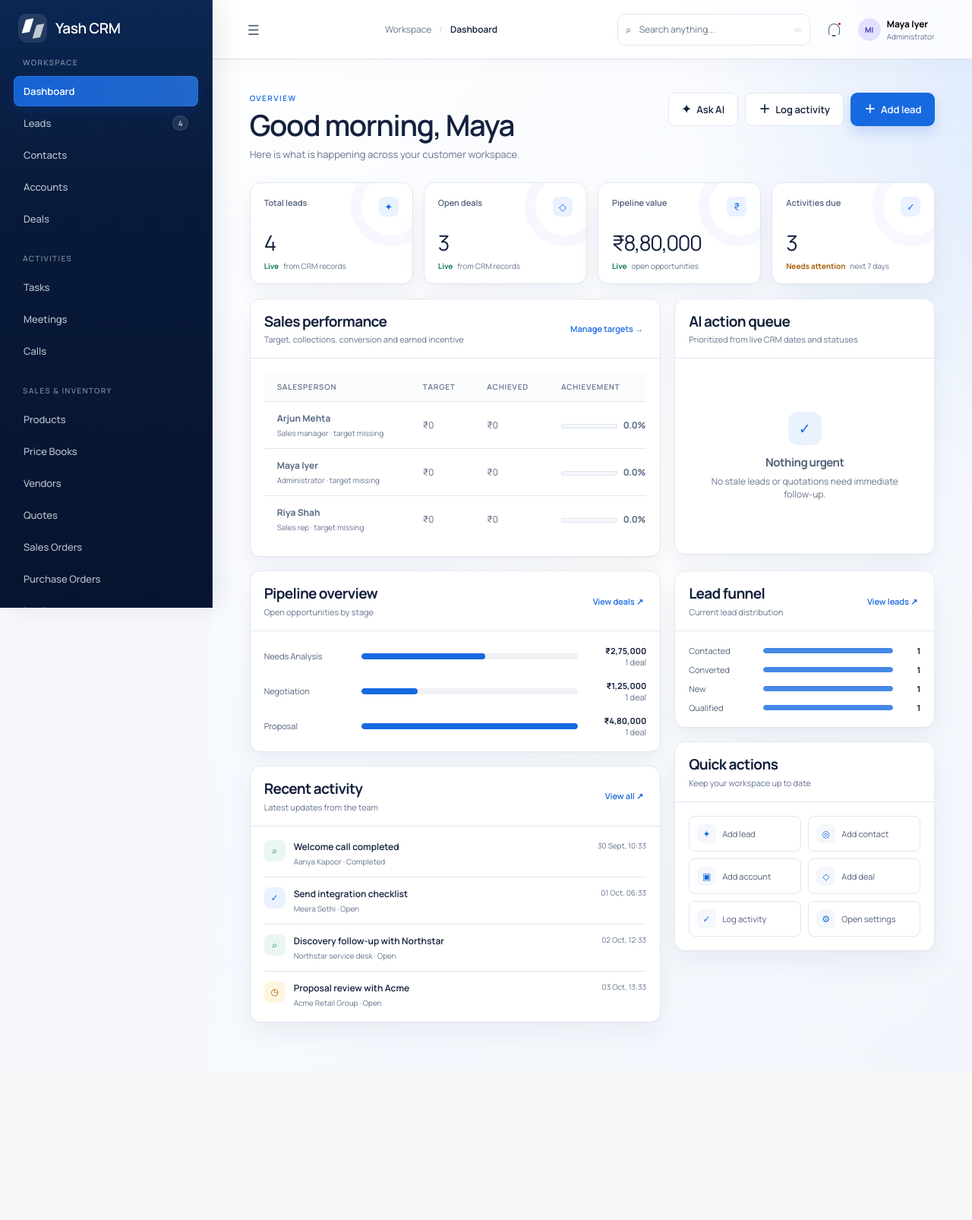
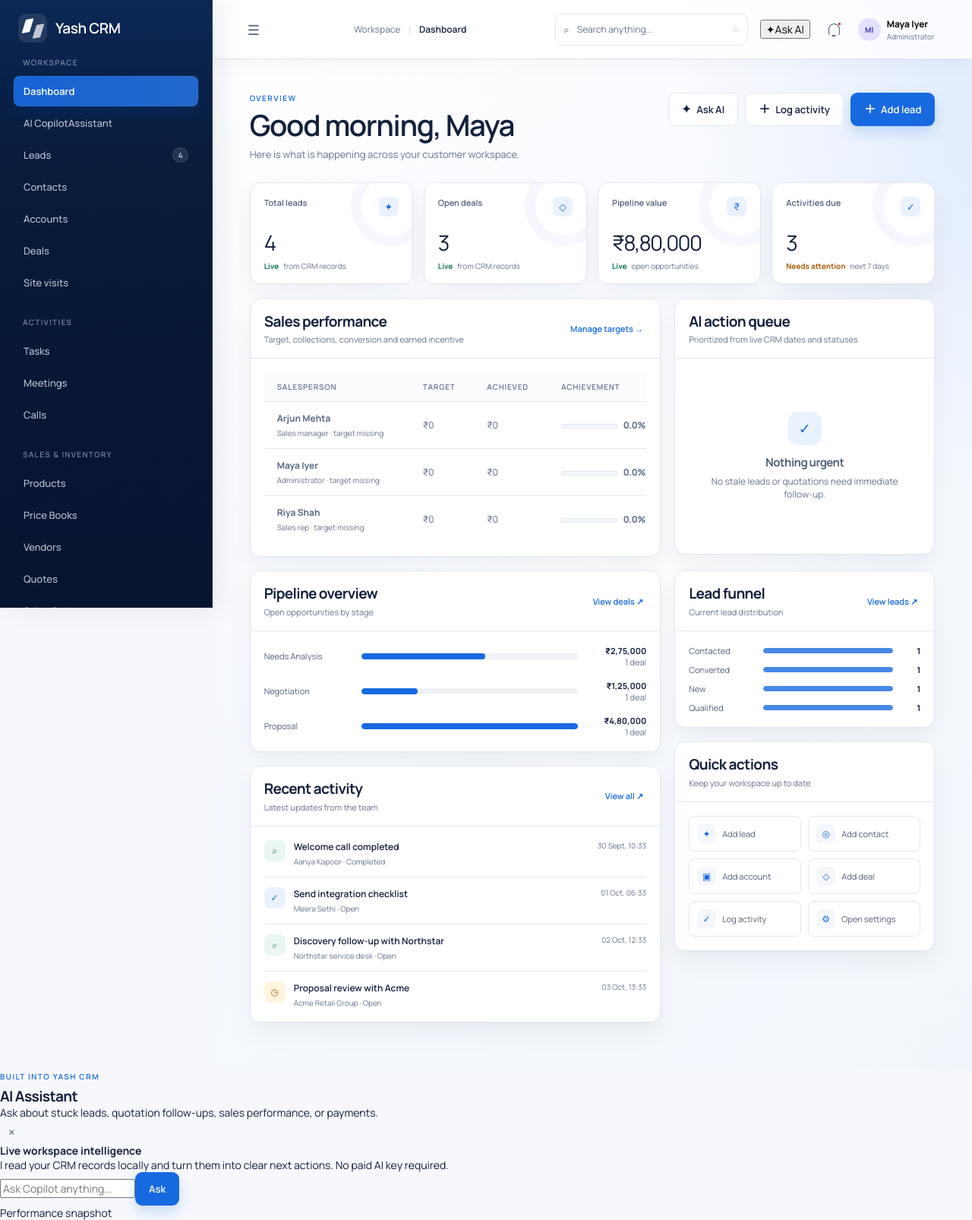
Before and after one commit to AN4NDHUX/yash-crm, a FastAPI app: page /1 in a window 1280 px wide. Shown: the whole page at 76% size. Before the commit the page ends 1354 px from the top, so only its background shows below. Run offline with FastAPI, Linux system fonts and the light colour scheme; data comes from the database, SQL or seed files in the repository; some libraries are stand-ins or nearby versions.

Commit message:
Add files via upload

```diff
--- a/templates/index.html
+++ b/templates/index.html
@@ -33,10 +33,12 @@
       <nav class="primary-nav expanded-nav" aria-label="Primary navigation">
         <span class="nav-label nav-label-settings">Workspace</span>
         <a class="active" href="/dashboard" data-route="dashboard">Dashboard</a>
+        <a class="ai-nav-link" href="/ai" data-route="ai">AI Copilot <span class="nav-pill">Assistant</span></a>
         <a href="/leads" data-route="leads">Leads <span class="nav-count" id="nav-leads-count">1</span></a>
         <a href="/contacts" data-route="contacts">Contacts</a>
         <a href="/accounts" data-route="accounts">Accounts</a>
-        <a href="/deals" data-route="deals">Deals</a>
+          <a href="/deals" data-route="deals">Deals</a>
+          <a href="/site_visits" data-route="site_visits">Site visits</a>
 
         <span class="nav-label nav-label-settings">Activities</span>
         <a href="/activities/tasks" data-route="activities">Tasks</a>
@@ -62,9 +64,8 @@
         <a href="/forecasts" data-route="forecasts">Forecasts</a>
         <a href="/reports" data-route="reports">Reports</a>
 
-        <span class="nav-label nav-label-settings">Setup</span>
-        <a href="/setup/company_details" data-route="setup">General Setup</a>
-        <a href="/settings/general" data-route="settings">Settings</a>
+        <span class="nav-label nav-label-settings">Administration</span>
+        <a href="/settings/general" data-route="setup">Setup &amp; Settings</a>
       </nav>
 
       <div class="sidebar-footer">
@@ -96,6 +97,7 @@
             <kbd></kbd>
             <div class="search-results" id="search-results" role="listbox" aria-label="Search results"></div>
           </div>
+          <button class="copilot-trigger" id="copilot-trigger" type="button" aria-controls="copilot-panel" aria-expanded="false"><span class="copilot-spark">✦</span><span>Ask AI</span></button>
           <button class="icon-button top-icon" aria-label="Notifications"><span class="notification-dot"></span></button>
           <button class="top-profile" id="top-profile" aria-label="Open profile">
             <span class="avatar avatar-indigo"></span>
@@ -193,6 +195,11 @@
   </div>
 
   <div class="toast-region" id="toast-region" aria-live="polite" aria-atomic="true"></div>
+  <aside class="copilot-panel" id="copilot-panel" aria-label="Yash CRM Copilot" aria-hidden="true">
+    <div class="copilot-panel-head"><div><span class="eyebrow">Built into Yash CRM</span><h2>AI Assistant</h2><p>Ask about stuck leads, quotation follow-ups, sales performance, or payments.</p></div><button class="icon-button" id="copilot-close" type="button" aria-label="Close AI Assistant">×</button></div>
+    <div class="copilot-body"><div class="copilot-answer" id="copilot-answer"><strong>Live workspace intelligence</strong><p>I read your CRM records locally and turn them into clear next actions. No paid AI key required.</p></div><div class="copilot-prompts" id="copilot-prompts"></div><form class="copilot-form" id="copilot-form"><input id="copilot-input" type="text" placeholder="Ask Copilot anything..." autocomplete="off" /><button class="button button-primary button-small" type="submit">Ask</button></form><div class="copilot-mini-title">Performance snapshot</div><div class="copilot-performance" id="copilot-performance"></div></div>
+  </aside>
+  <button class="copilot-backdrop" id="copilot-backdrop" type="button" aria-label="Close Copilot" hidden></button>
   <script type="module" src="/static/js/app.js"></script>
   <script>
     (() => {
```
